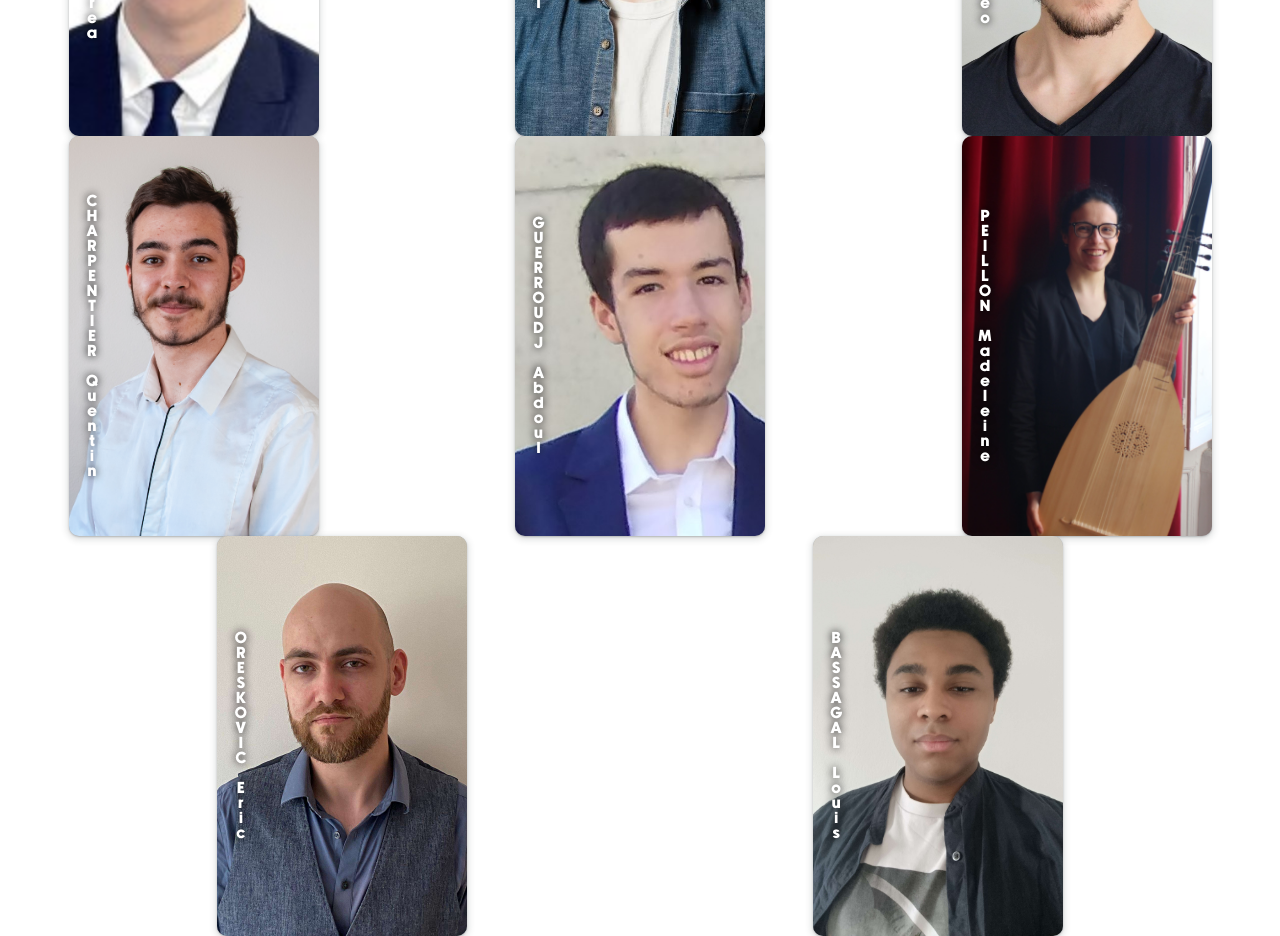
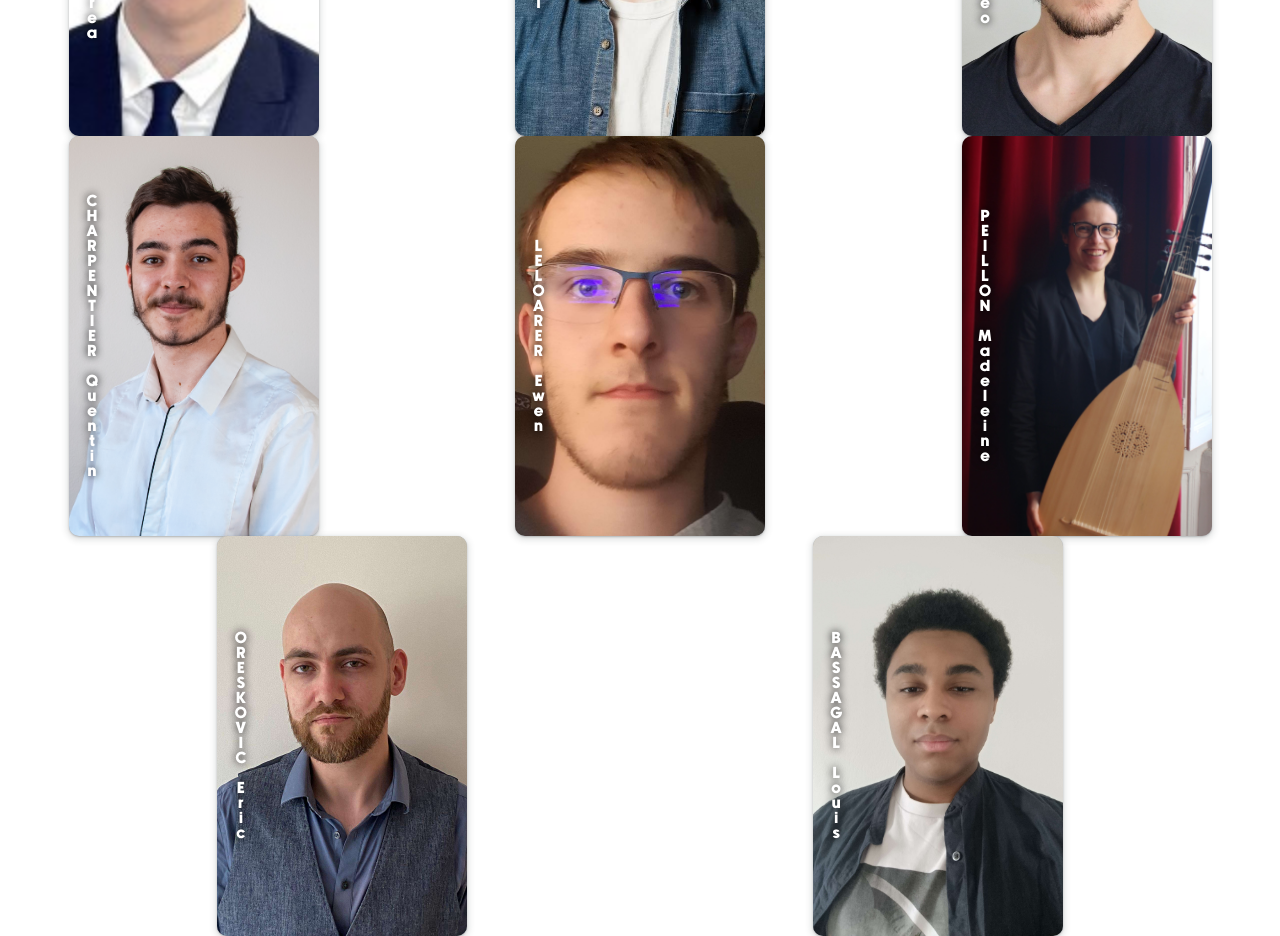
Before and after one commit to Kane0086/BlackSwanStudioWebsite, a React (Create React App) app: page / in a window 1280 px wide. Shown: the part 2980-3916 px from the top of the page. Built offline with nearby package versions, Linux system fonts and the light colour scheme.

Commit message:
[ADD] Add ewen

```diff
--- a/src/components/Staff.js
+++ b/src/components/Staff.js
@@ -2,7 +2,7 @@ import "../styles/Staff.css"
 import andrea from "../assets/team/andrea.png"
 import paul from "../assets/team/paul.png"
 import theo from "../assets/team/theo.jpg"
-import abdoul from "../assets/team/abdoul.jpg"
+import ewen from "../assets/team/ewen.png"
 import quentin from "../assets/team/Quentin.jpg"
 import madeleine from "../assets/team/madelaine.jpg"
 import l from "../assets/team/L.jpg"
@@ -19,7 +19,7 @@ function Staff() {
                     <TeamBox img={paul} name="LYNCH Paul" text="Définit la stratégie marketing globale et crée du contenu engageant."></TeamBox>
                     <TeamBox img={theo} name="RIVIERE Théo" text="Elabore les visuels des jeux et l'identité graphique du studio."></TeamBox>
                     <TeamBox img={quentin} name="CHARPENTIER Quentin" text="Travaille activement pour rendre l'expérience de jeu agréable."></TeamBox>
-                    <TeamBox img={abdoul} name="GUERROUDJ Abdoul" text="Explore différentes perspectives pour enrichir et faire évoluer le gameplay."></TeamBox>
+                    <TeamBox img={ewen} name="LELOARER Ewen" text="Explore différentes perspectives pour enrichir et faire évoluer le gameplay."></TeamBox>
                     <TeamBox img={madeleine} name="PEILLON Madeleine" text="Musicienne de formation, créée l'identité musicale des jeux."></TeamBox>
                     <TeamBox img={eric} name="ORESKOVIC Eric" text='Directeur scénaristique "Je mets en place le scénario des jeux du studio".'></TeamBox>
                     <TeamBox img={l} name="BASSAGAL Louis" text="Passionné de développement de mécaniques de jeu immersives."></TeamBox>
```
Also changed, not shown: src/assets/team/ewen.png (added).
